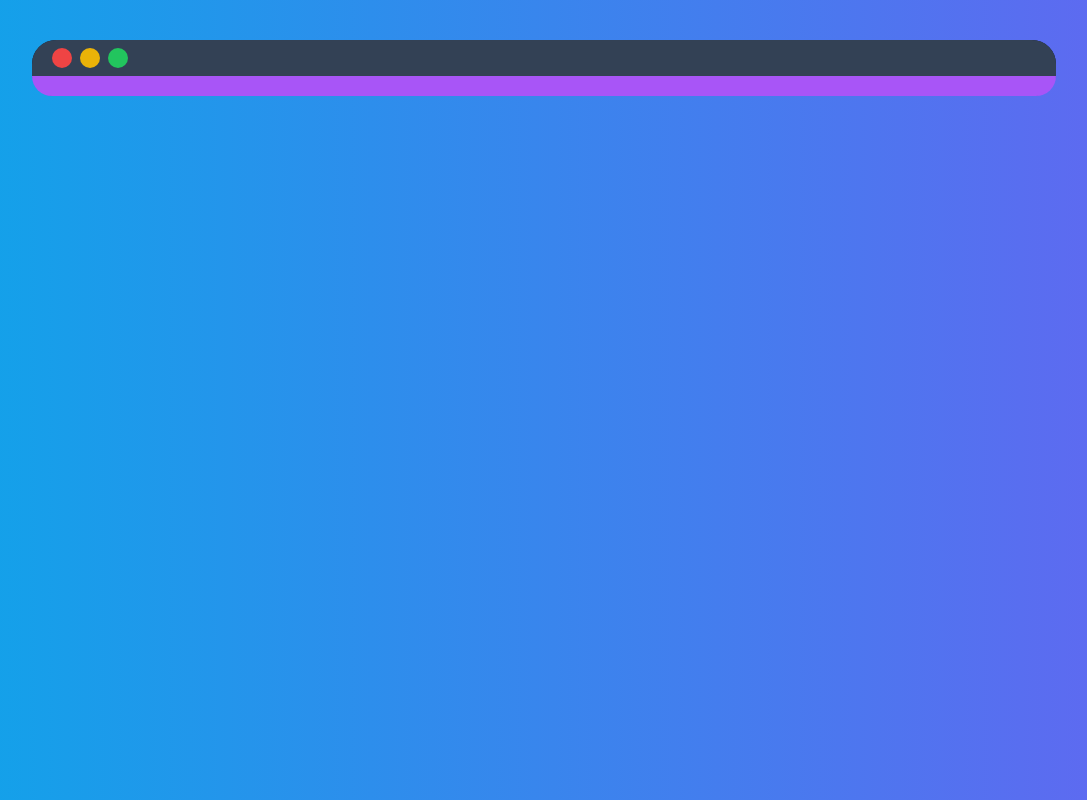
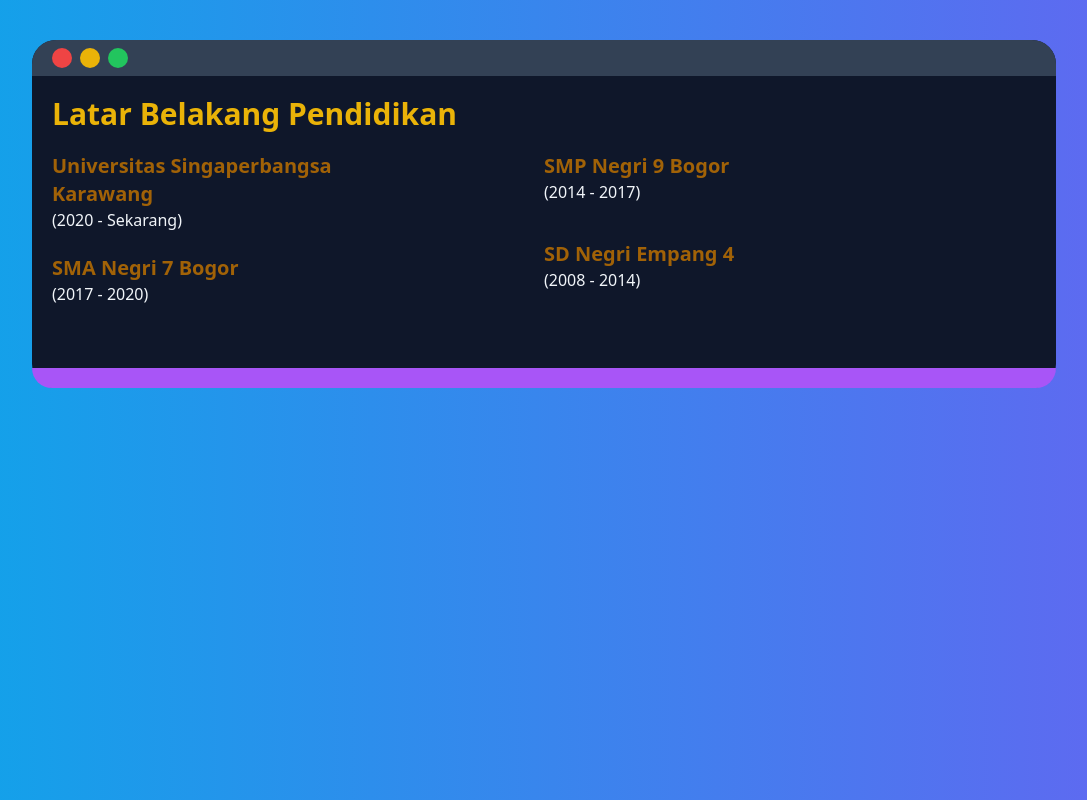
Before and after one commit to feryanuar24/fery_anuar-final_project, a website: page src/index.html in a window 1280 px wide. Shown: the whole page, without its empty margins (96-1183 px from the left). Drawn offline with Linux system fonts and the light colour scheme.

Commit message:
feat: add education background

```diff
--- a/src/index.html
+++ b/src/index.html
@@ -16,6 +16,34 @@
     </section>
     <!-- End: Header CLI -->
 
+    <!-- Start: Latar belakang pendidikan -->
+    <section id="pendidikan" class="m-5 mb-10">
+      <h1 class="text-3xl font-bold text-yellow-500 mb-5">
+        Latar Belakang Pendidikan
+      </h1>
+      <div class="flex flex-col lg:flex-wrap h-64 lg:h-44 justify-between">
+        <article class="lg:flex-auto lg:w-1/3">
+          <h2 class="font-bold text-xl text-yellow-700">
+            Universitas Singaperbangsa Karawang
+          </h2>
+          <p class="text-slate-100">(2020 - Sekarang)</p>
+        </article>
+        <article class="lg:flex-auto lg:w-1/3">
+          <h2 class="font-bold text-xl text-yellow-700">SMA Negri 7 Bogor</h2>
+          <p class="text-slate-100">(2017 - 2020)</p>
+        </article>
+        <article class="lg:flex-auto lg:w-1/3">
+          <h2 class="font-bold text-xl text-yellow-700">SMP Negri 9 Bogor</h2>
+          <p class="text-slate-100">(2014 - 2017)</p>
+        </article>
+        <article class="lg:flex-auto lg:w-1/3">
+          <h2 class="font-bold text-xl text-yellow-700">SD Negri Empang 4</h2>
+          <p class="text-slate-100">(2008 - 2014)</p>
+        </article>
+      </div>
+    </section>
+    <!-- End: Latar belakang pendidikan -->
+
     <!-- Start: Footer CLI -->
     <footer class="overflow-hidden">
       <span class="h-5 flex bg-purple-500 rounded-b-3xl"></span>
```
